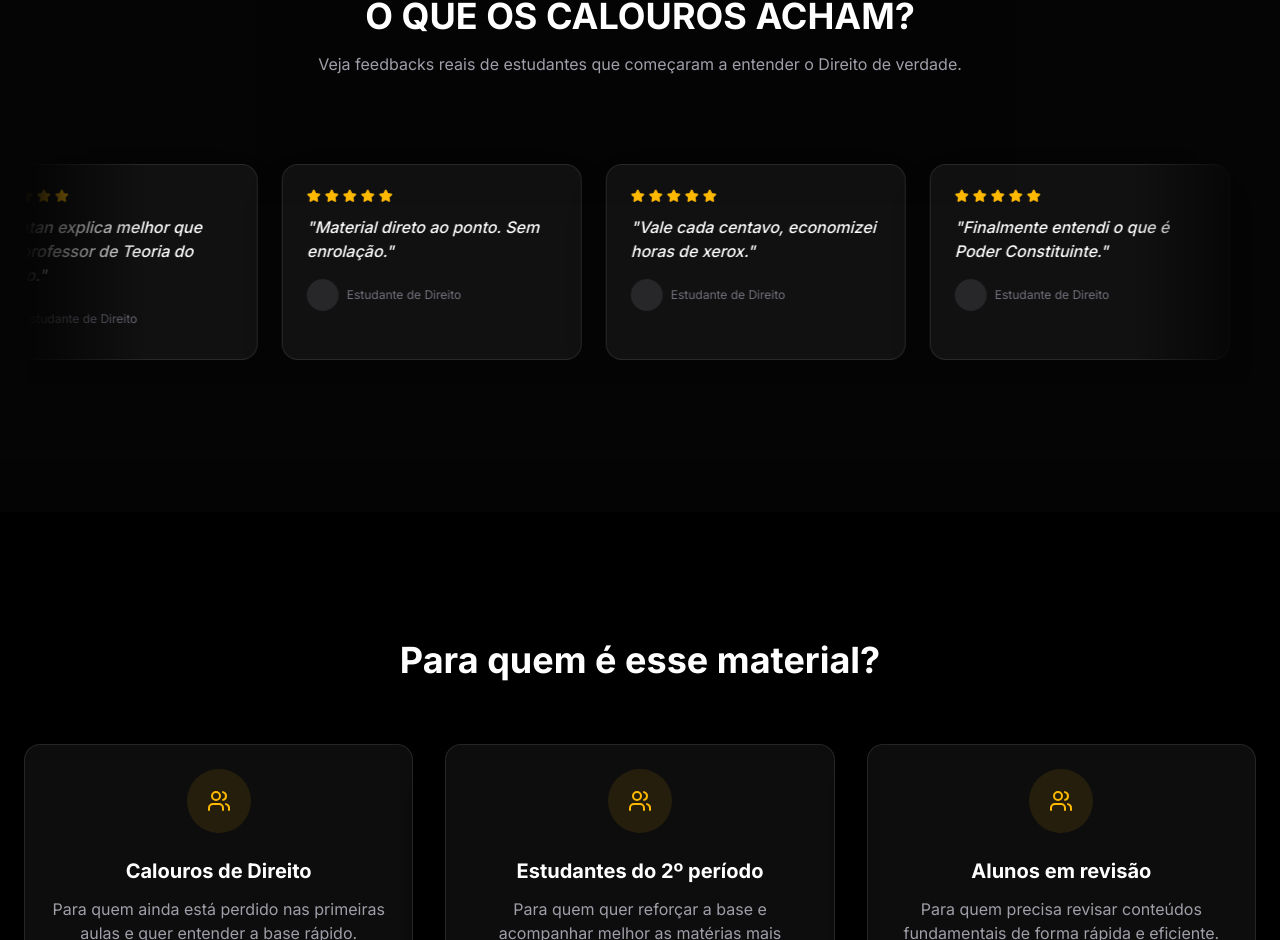
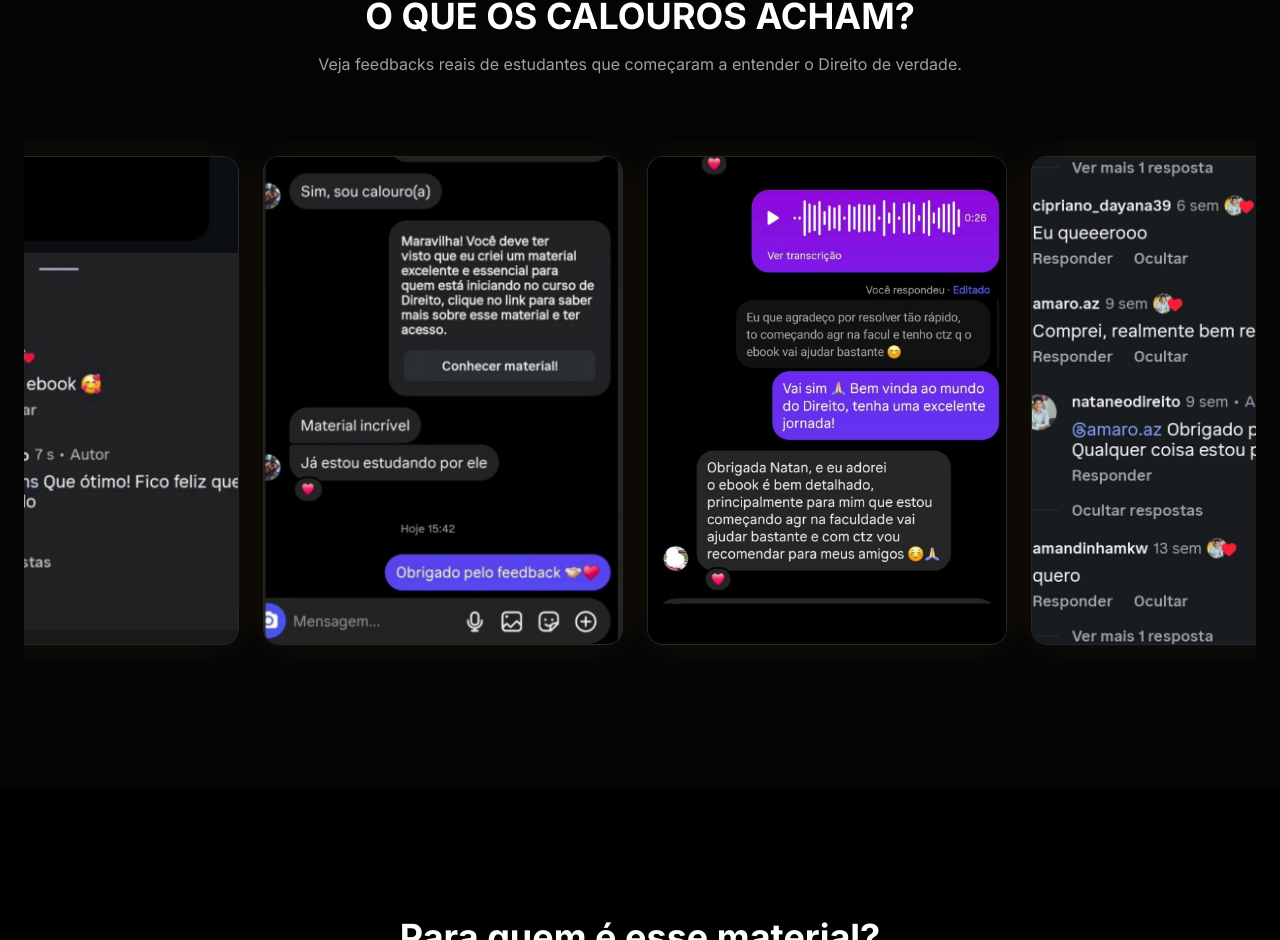
Before and after one commit to camposads-dot/materialdeconstitucional-calouros, a React (Vite) app: page / in a window 1280 px wide. Shown: the part 3606-4546 px from the top of the page. Built offline with nearby package versions, Linux system fonts and the light colour scheme; a web font is replaced by a local one.

Commit message:
atualizar socialprov

```diff
--- a/src/App.tsx
+++ b/src/App.tsx
@@ -390,44 +390,57 @@ const Bonus = () => (
 );
 
 const SocialProof = () => {
-  const testimonials = [
-    "Me ajudou muito no primeiro semestre!",
-    "O Natan explica melhor que meu professor de Teoria do Estado.",
-    "Material direto ao ponto. Sem enrolação.",
-    "Vale cada centavo, economizei horas de xerox.",
-    "Finalmente entendi o que é Poder Constituinte.",
-    "Recomendo para todo calouro que entra.",
-    "A didática é incrível, parabéns!"
+  const feedbacks = [
+    "/feedback1.png",
+    "/feedback2.png",
+    "/feedback3.png",
+    "/feedback4.png",
+    "/feedback5.png",
+    "/feedback6.png",
+    "/feedback7.png"
   ];
 
   return (
     <section className="py-16 md:py-24 lg:py-32 px-4 sm:px-6 bg-zinc-950/50 overflow-hidden shrink-0">
+
       <div className="max-w-7xl mx-auto text-center mb-12 lg:mb-16">
-        <h2 className="text-3xl lg:text-4xl font-bold text-white mb-4">O QUE OS CALOUROS ACHAM?</h2>
-        <p className="text-zinc-400">Veja feedbacks reais de estudantes que começaram a entender o Direito de verdade.</p>
+        <h2 className="text-3xl lg:text-4xl font-bold text-white mb-4">
+          O QUE OS CALOUROS ACHAM?
+        </h2>
+
+        <p className="text-zinc-400">
+          Veja feedbacks reais de estudantes que começaram a entender o Direito de verdade.
+        </p>
       </div>
 
-      <div className="overflow-hidden relative mask-edge-h">
+      <div className="overflow-hidden relative">
         <motion.div
-          className="flex gap-6 py-6"
+          className="flex gap-6 py-4"
           animate={{ x: ["0%", "-50%"] }}
-          transition={{ duration: 40, repeat: Infinity, ease: "linear" }}
+          transition={{
+            duration: 35,
+            repeat: Infinity,
+            ease: "linear",
+          }}
           style={{ width: "fit-content" }}
         >
-          {[...testimonials, ...testimonials].map((text, i) => (
-            <GlassCard key={i} className="min-w-[260px] sm:min-w-[300px] text-left border-amber-400/10">
-              <div className="flex text-amber-400 mb-3 gap-1">
-                {[...Array(5)].map((_, j) => <Star key={j} size={14} fill="currentColor" />)}
-              </div>
-              <p className="text-white font-medium italic">"{text}"</p>
-              <div className="mt-4 flex items-center gap-2">
-                <div className="w-8 h-8 rounded-full bg-zinc-800" />
-                <span className="text-xs text-zinc-500">Estudante de Direito</span>
-              </div>
-            </GlassCard>
+          {[...feedbacks, ...feedbacks].map((img, i) => (
+            <div
+              key={i}
+              className="min-w-[260px] sm:min-w-[320px] md:min-w-[360px]
+              rounded-2xl overflow-hidden border border-white/10
+              bg-white/5 backdrop-blur-md shadow-[0_0_40px_rgba(251,191,36,0.08)]"
+            >
+              <img
+                src={img}
+                alt={`Feedback ${i + 1}`}
+                className="w-full h-full object-cover"
+              />
+            </div>
           ))}
         </motion.div>
       </div>
+
     </section>
   );
 };
```
